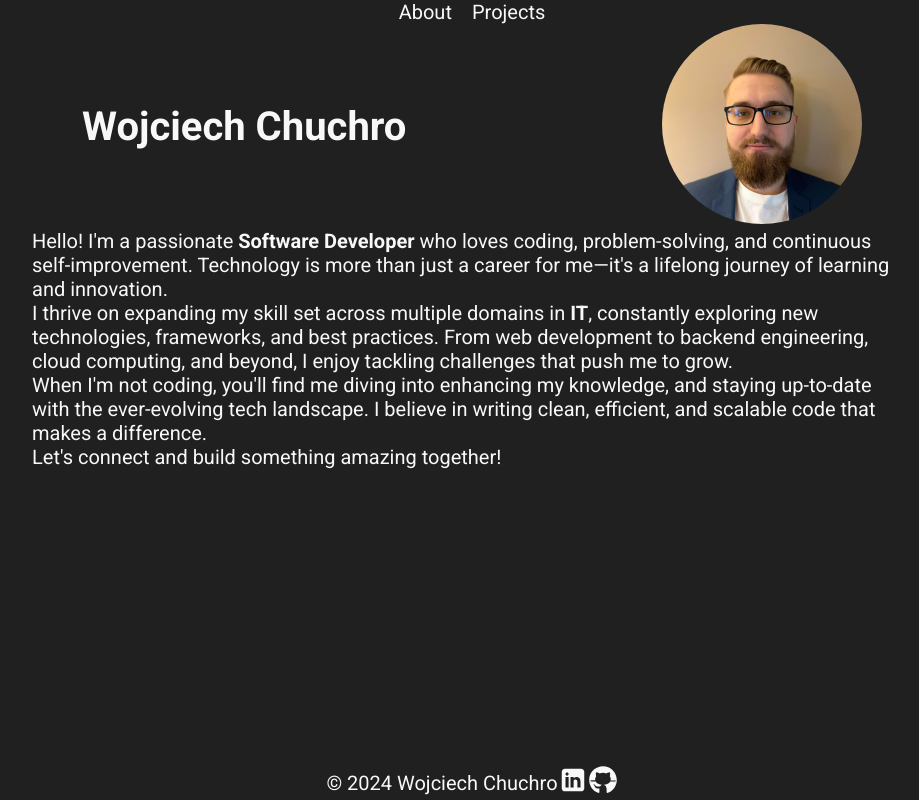
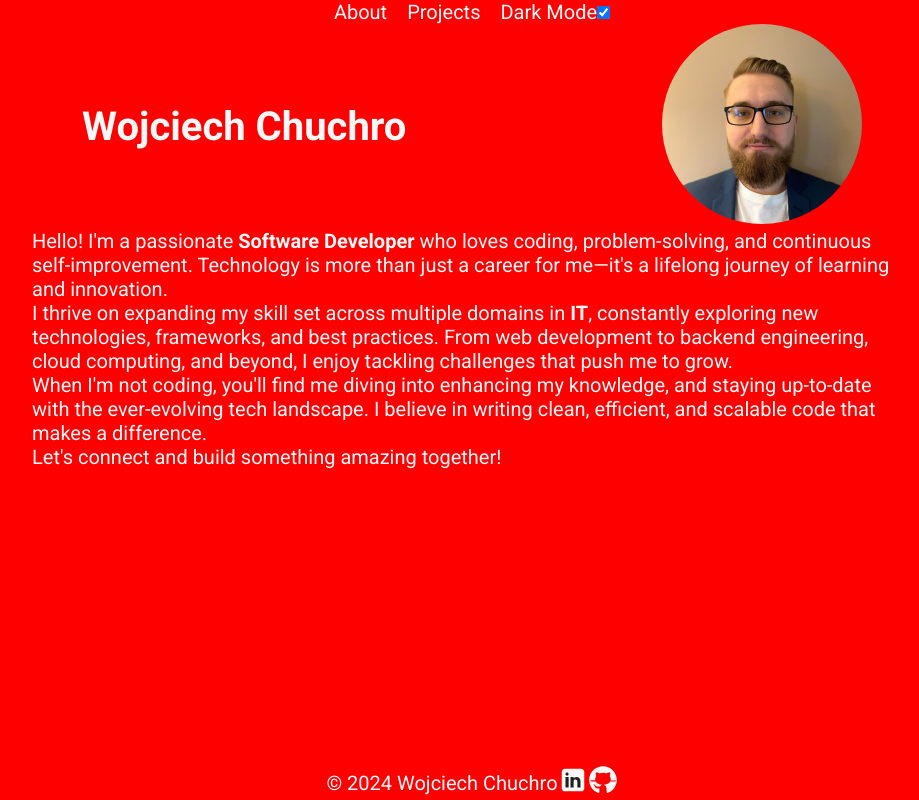
Before and after one commit to WojciechChuchro/portoflio, a React (Vite) app: page / in a window 1280 px wide. Shown: the whole page, without its empty margins (168-1087 px from the left). Built offline with nearby package versions, Linux system fonts and the light colour scheme.

Commit message:
Implement basic dark mode toggle

```diff
--- /dev/null
+++ b/src/components/DarkModeToggle.tsx
@@ -0,0 +1,16 @@
+import {FC} from "react";
+
+type DarkModeToggleProps = {
+    isDark: boolean
+    onChange: any
+}
+const DarkModeToggle: FC<DarkModeToggleProps> = ({isDark, onChange}) => {
+    return <div>
+        Dark Mode
+        <input type="checkbox" checked={isDark}
+               onChange={onChange}
+        />
+    </div>
+}
+
+export default DarkModeToggle
--- a/src/components/Navigation.tsx
+++ b/src/components/Navigation.tsx
@@ -5,14 +5,21 @@ import {
 } from "react-router-dom";
 import Footer
     from "./Footer.tsx";
+import DarkModeToggle from "./DarkModeToggle.tsx";
+import {useEffect, useState} from "react";
+// import {useState} from "react";
 
 const Navigation = () => {
     const location = useLocation()
-
+    const [isDark, setIsDark] = useState(true)
+    useEffect(() => {
+        document.documentElement.setAttribute("data-theme", isDark ? "dark" : "light");
+    }, [isDark]);
     return <div className="container">
         <nav>
             <Link className={location.pathname === '/about' ? 'selected' : ''} to="/about" >About</Link>
             <Link className={location.pathname === '/projects' ? 'selected' : ''} to="/projects" >Projects</Link>
+            <DarkModeToggle isDark={isDark} onChange={() => {setIsDark(!isDark)}}/>
         </nav>
         <Outlet />
         <Footer />
--- a/src/index.css
+++ b/src/index.css
@@ -14,6 +14,13 @@
     --green: #337418;
     --white: #F8F8F8;
     --gray: #D1D1D1;
+}
+
+[data-theme="dark"] {
+    --light_black: red;
+    --black: #567aff;
+    --light_green: orange;
+    --green: blue;
 }
 
 body {
```
